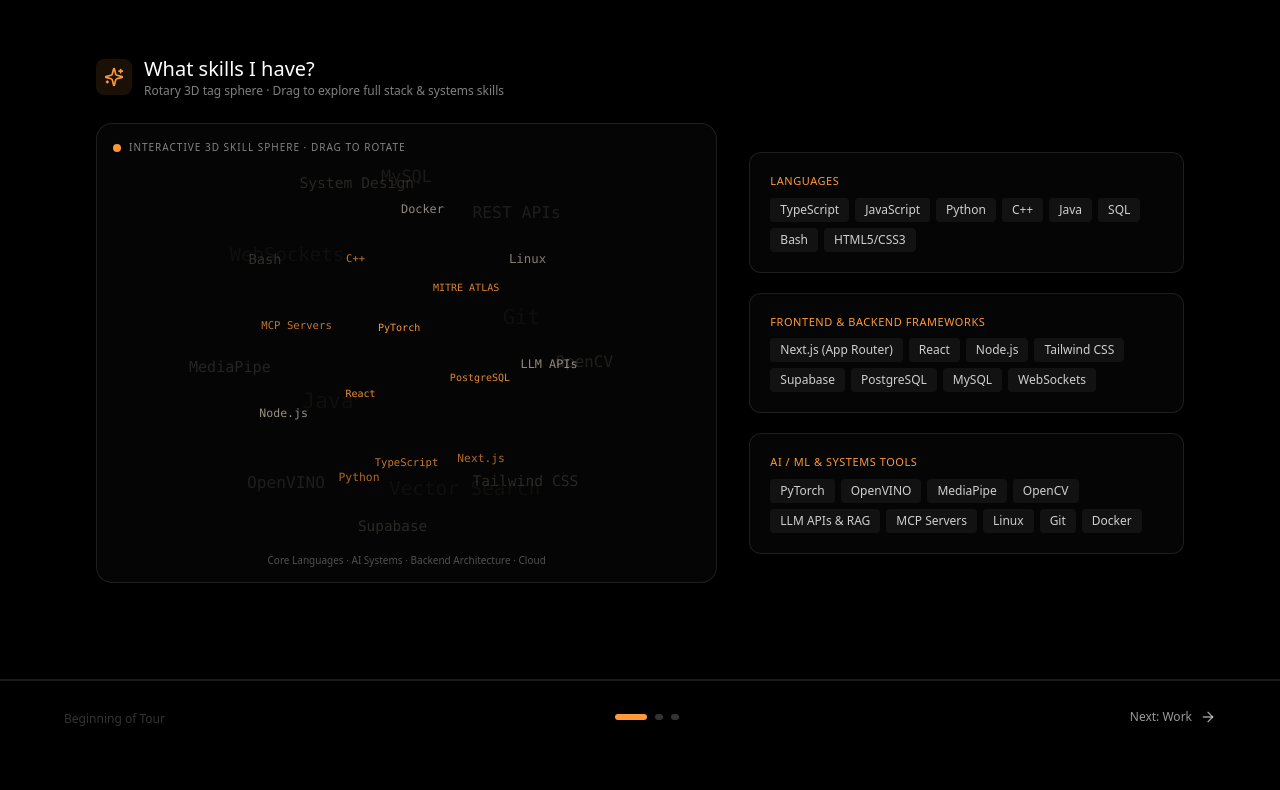
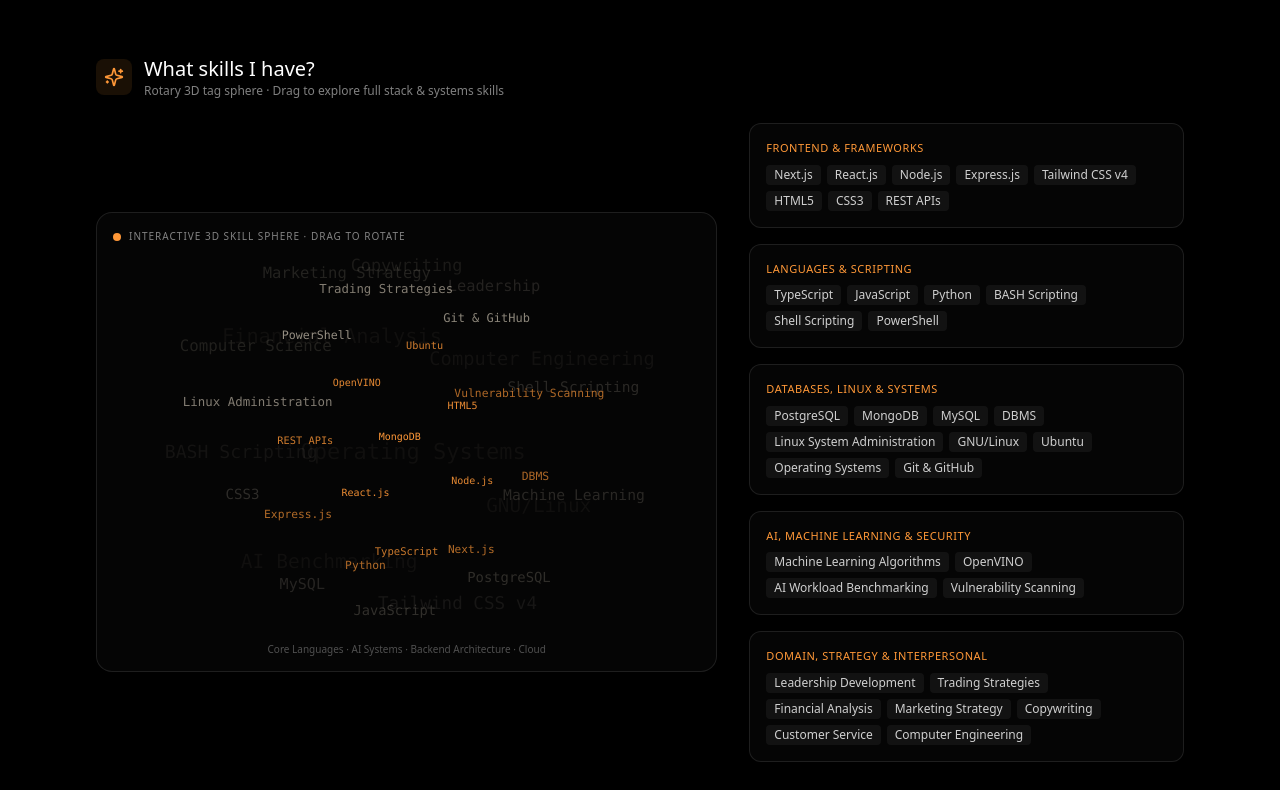
Before and after one commit to Deadly-Forces/Deadly-Forces.github.io, a Next.js app: page /home in a window 1280 px wide. Shown: the part 1090-1880 px from the top of the page. Built offline with nearby package versions, Linux system fonts and the light colour scheme.

Commit message:
Add full suite of LinkedIn skills into 3D rotary sphere and categorized introduction chips

```diff
--- a/components/introduction-section.tsx
+++ b/components/introduction-section.tsx
@@ -214,40 +214,66 @@
             </div>
 
             {/* Structured Categorized Skill Pills */}
-            <div className="lg:col-span-5 space-y-5">
-              <div className="rounded-xl border border-white/10 bg-white/[0.02] p-5">
+            <div className="lg:col-span-5 space-y-4">
+              <div className="rounded-xl border border-white/10 bg-white/[0.02] p-4">
                 <span className="font-mono text-[11px] uppercase tracking-wider text-[#FF9838] block mb-2">
-                  Languages
+                  Frontend & Frameworks
                 </span>
                 <div className="flex flex-wrap gap-1.5">
-                  {["TypeScript", "JavaScript", "Python", "C++", "Java", "SQL", "Bash", "HTML5/CSS3"].map((s) => (
-                    <span key={s} className="rounded bg-white/5 px-2.5 py-1 font-mono text-xs text-white/80">
+                  {["Next.js", "React.js", "Node.js", "Express.js", "Tailwind CSS v4", "HTML5", "CSS3", "REST APIs"].map((s) => (
+                    <span key={s} className="rounded bg-white/5 px-2 py-0.5 font-mono text-xs text-white/80">
                       {s}
                     </span>
                   ))}
                 </div>
               </div>
 
-              <div className="rounded-xl border border-white/10 bg-white/[0.02] p-5">
+              <div className="rounded-xl border border-white/10 bg-white/[0.02] p-4">
                 <span className="font-mono text-[11px] uppercase tracking-wider text-[#FF9838] block mb-2">
-                  Frontend & Backend Frameworks
+                  Languages & Scripting
                 </span>
                 <div className="flex flex-wrap gap-1.5">
-                  {["Next.js (App Router)", "React", "Node.js", "Tailwind CSS", "Supabase", "PostgreSQL", "MySQL", "WebSockets"].map((s) => (
-                    <span key={s} className="rounded bg-white/5 px-2.5 py-1 font-mono text-xs text-white/80">
+                  {["TypeScript", "JavaScript", "Python", "BASH Scripting", "Shell Scripting", "PowerShell"].map((s) => (
+                    <span key={s} className="rounded bg-white/5 px-2 py-0.5 font-mono text-xs text-white/80">
                       {s}
                     </span>
                   ))}
                 </div>
               </div>
 
-              <div className="rounded-xl border border-white/10 bg-white/[0.02] p-5">
+              <div className="rounded-xl border border-white/10 bg-white/[0.02] p-4">
                 <span className="font-mono text-[11px] uppercase tracking-wider text-[#FF9838] block mb-2">
-                  AI / ML & Systems Tools
+                  Databases, Linux & Systems
                 </span>
                 <div className="flex flex-wrap gap-1.5">
-                  {["PyTorch", "OpenVINO", "MediaPipe", "OpenCV", "LLM APIs & RAG", "MCP Servers", "Linux", "Git", "Docker"].map((s) => (
-                    <span key={s} className="rounded bg-white/5 px-2.5 py-1 font-mono text-xs text-white/80">
+                  {["PostgreSQL", "MongoDB", "MySQL", "DBMS", "Linux System Administration", "GNU/Linux", "Ubuntu", "Operating Systems", "Git & GitHub"].map((s) => (
+                    <span key={s} className="rounded bg-white/5 px-2 py-0.5 font-mono text-xs text-white/80">
+                      {s}
+                    </span>
+                  ))}
+                </div>
+              </div>
+
+              <div className="rounded-xl border border-white/10 bg-white/[0.02] p-4">
+                <span className="font-mono text-[11px] uppercase tracking-wider text-[#FF9838] block mb-2">
+                  AI, Machine Learning & Security
+                </span>
+                <div className="flex flex-wrap gap-1.5">
+                  {["Machine Learning Algorithms", "OpenVINO", "AI Workload Benchmarking", "Vulnerability Scanning"].map((s) => (
+                    <span key={s} className="rounded bg-white/5 px-2 py-0.5 font-mono text-xs text-white/80">
+                      {s}
+                    </span>
+                  ))}
+                </div>
+              </div>
+
+              <div className="rounded-xl border border-white/10 bg-white/[0.02] p-4">
+                <span className="font-mono text-[11px] uppercase tracking-wider text-[#FF9838] block mb-2">
+                  Domain, Strategy & Interpersonal
+                </span>
+                <div className="flex flex-wrap gap-1.5">
+                  {["Leadership Development", "Trading Strategies", "Financial Analysis", "Marketing Strategy", "Copywriting", "Customer Service", "Computer Engineering"].map((s) => (
+                    <span key={s} className="rounded bg-white/5 px-2 py-0.5 font-mono text-xs text-white/80">
                       {s}
                     </span>
                   ))}
--- a/components/skills-tag-sphere.tsx
+++ b/components/skills-tag-sphere.tsx
@@ -11,29 +11,37 @@
   { name: "TypeScript", category: "core" },
   { name: "Python", category: "core" },
   { name: "Next.js", category: "core" },
-  { name: "React", category: "core" },
-  { name: "Supabase", category: "backend" },
+  { name: "React.js", category: "core" },
+  { name: "JavaScript", category: "core" },
+  { name: "Node.js", category: "backend" },
+  { name: "Express.js", category: "backend" },
   { name: "PostgreSQL", category: "backend" },
-  { name: "Node.js", category: "backend" },
-  { name: "Tailwind CSS", category: "core" },
-  { name: "PyTorch", category: "ai" },
+  { name: "MongoDB", category: "backend" },
+  { name: "MySQL", category: "backend" },
+  { name: "DBMS", category: "backend" },
+  { name: "REST APIs", category: "backend" },
+  { name: "Tailwind CSS v4", category: "core" },
+  { name: "HTML5", category: "core" },
+  { name: "CSS3", category: "core" },
+  { name: "Machine Learning", category: "ai" },
   { name: "OpenVINO", category: "ai" },
-  { name: "LLM APIs", category: "ai" },
-  { name: "MCP Servers", category: "ai" },
-  { name: "Vector Search", category: "ai" },
-  { name: "MITRE ATLAS", category: "ai" },
-  { name: "MediaPipe", category: "ai" },
-  { name: "OpenCV", category: "ai" },
-  { name: "C++", category: "systems" },
-  { name: "Java", category: "systems" },
-  { name: "Linux", category: "systems" },
-  { name: "Bash", category: "systems" },
-  { name: "Git", category: "systems" },
-  { name: "Docker", category: "systems" },
-  { name: "WebSockets", category: "backend" },
-  { name: "REST APIs", category: "backend" },
-  { name: "System Design", category: "core" },
-  { name: "MySQL", category: "backend" },
+  { name: "AI Benchmarking", category: "ai" },
+  { name: "Vulnerability Scanning", category: "systems" },
+  { name: "Linux Administration", category: "systems" },
+  { name: "GNU/Linux", category: "systems" },
+  { name: "Ubuntu", category: "systems" },
+  { name: "BASH Scripting", category: "systems" },
+  { name: "Shell Scripting", category: "systems" },
+  { name: "PowerShell", category: "systems" },
+  { name: "Operating Systems", category: "systems" },
+  { name: "Git & GitHub", category: "systems" },
+  { name: "Computer Science", category: "core" },
+  { name: "Computer Engineering", category: "core" },
+  { name: "Trading Strategies", category: "core" },
+  { name: "Financial Analysis", category: "core" },
+  { name: "Leadership", category: "core" },
+  { name: "Marketing Strategy", category: "core" },
+  { name: "Copywriting", category: "core" },
 ];
 
 export function SkillsTagSphere() {
```
